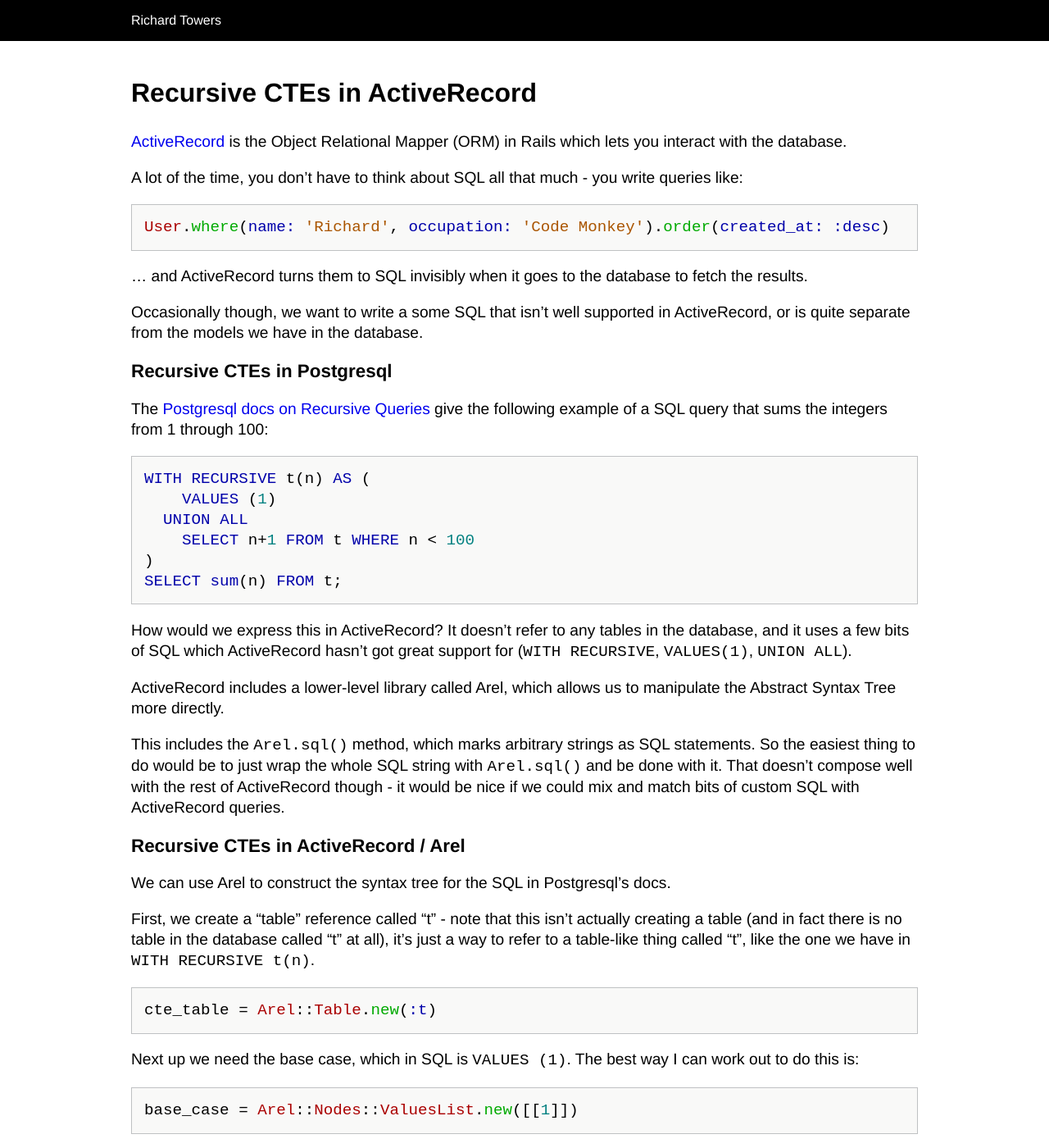
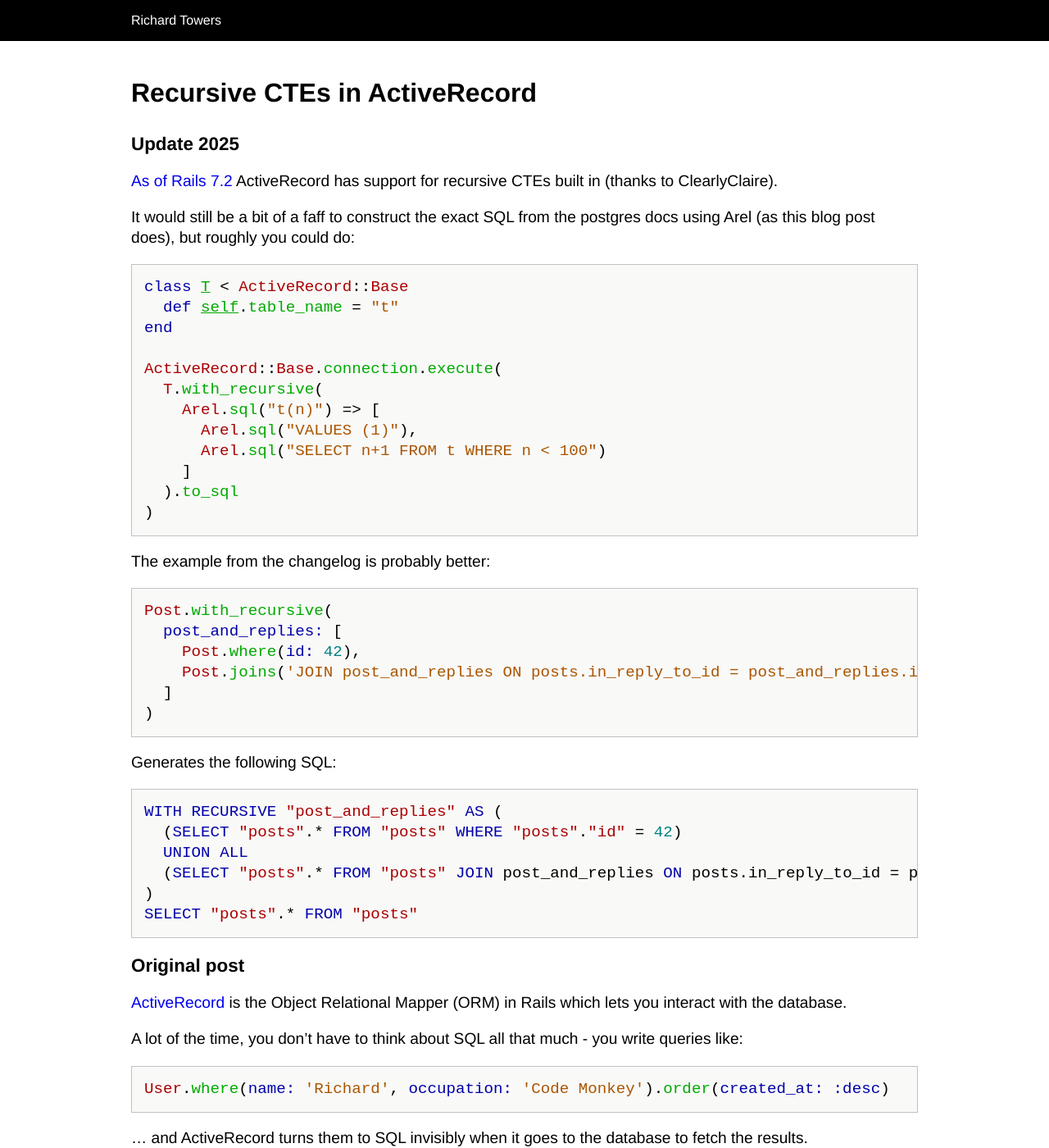
Before and after one commit to richardTowers/richardtowers.github.com, a Jekyll site: the page built from _posts/2024-02-03-recursive-ctes-in-active-record.md, in a window 1280 px wide and 1400 px high. Shown: the whole window at 82% size. Built offline with Jekyll 4.4.1, drawn with Linux system fonts in a browser that asks for light colours.

Commit message:
Add a note about native rails support for recursive ctes

````diff
--- a/_posts/2024-02-03-recursive-ctes-in-active-record.md
+++ b/_posts/2024-02-03-recursive-ctes-in-active-record.md
@@ -5,6 +5,53 @@ excerpt: "Using ActiveRecord / Arel to write the example recursive CTE from the
 ---
 
 # Recursive CTEs in ActiveRecord
+
+## Update 2025
+
+[As of Rails 7.2](https://github.com/rails/rails/blob/7-2-stable/activerecord/CHANGELOG.md) ActiveRecord has
+support for recursive CTEs built in (thanks to ClearlyClaire).
+
+It would still be a bit of a faff to construct the exact SQL from the postgres docs
+using Arel (as this blog post does), but roughly you could do:
+
+```ruby
+class T < ActiveRecord::Base
+  def self.table_name = "t"
+end
+
+ActiveRecord::Base.connection.execute(
+  T.with_recursive(
+    Arel.sql("t(n)") => [
+      Arel.sql("VALUES (1)"),
+      Arel.sql("SELECT n+1 FROM t WHERE n < 100")
+    ]
+  ).to_sql
+)
+```
+
+The example from the changelog is probably better:
+
+```ruby
+Post.with_recursive(
+  post_and_replies: [
+    Post.where(id: 42),
+    Post.joins('JOIN post_and_replies ON posts.in_reply_to_id = post_and_replies.id'),
+  ]
+)
+```
+
+Generates the following SQL:
+
+```sql
+WITH RECURSIVE "post_and_replies" AS (
+  (SELECT "posts".* FROM "posts" WHERE "posts"."id" = 42)
+  UNION ALL
+  (SELECT "posts".* FROM "posts" JOIN post_and_replies ON posts.in_reply_to_id = post_and_replies.id)
+)
+SELECT "posts".* FROM "posts"
+```
+
+## Original post
 
 [ActiveRecord](https://guides.rubyonrails.org/active_record_basics.html) is the
 Object Relational Mapper (ORM) in Rails which lets you interact with the database.
````
